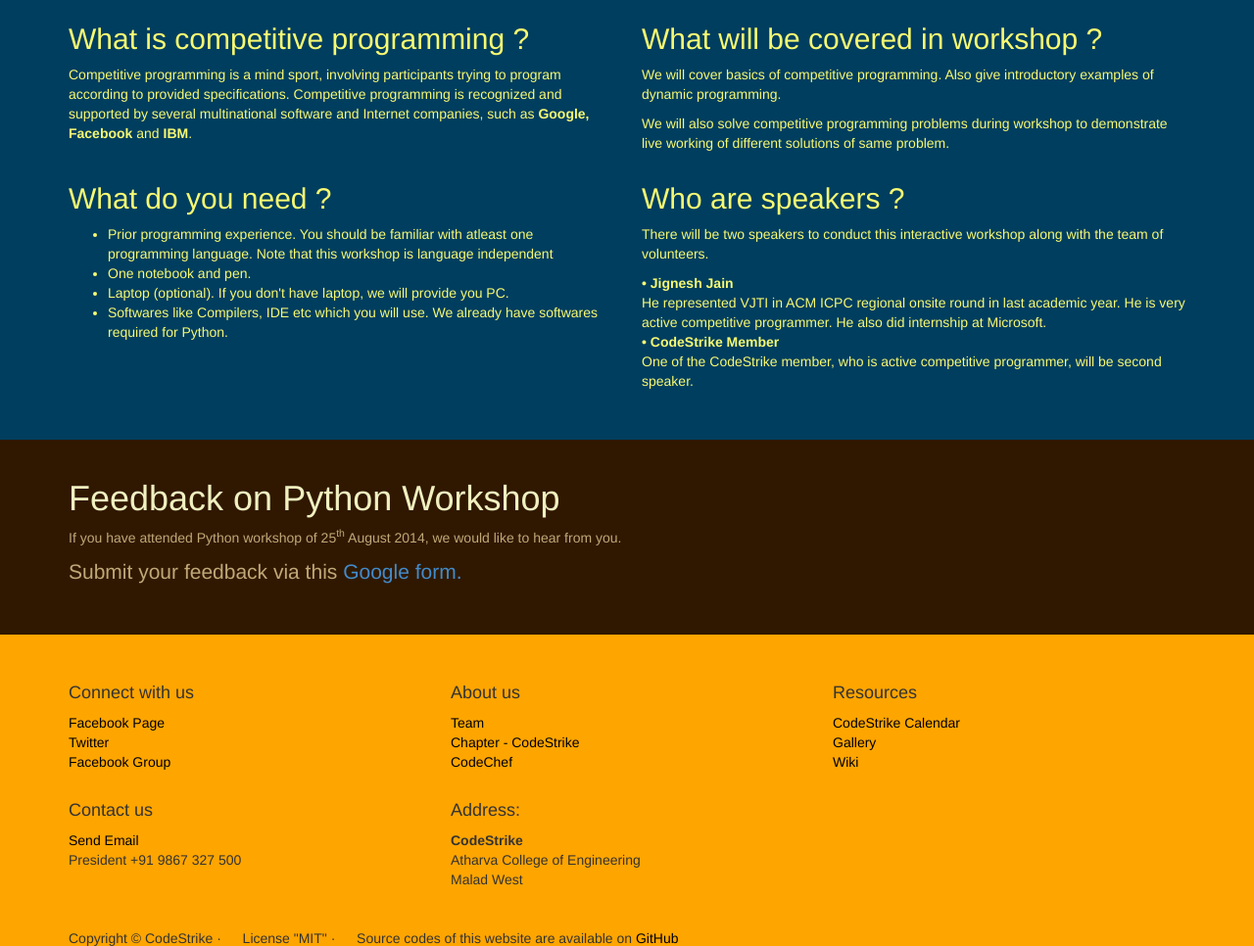
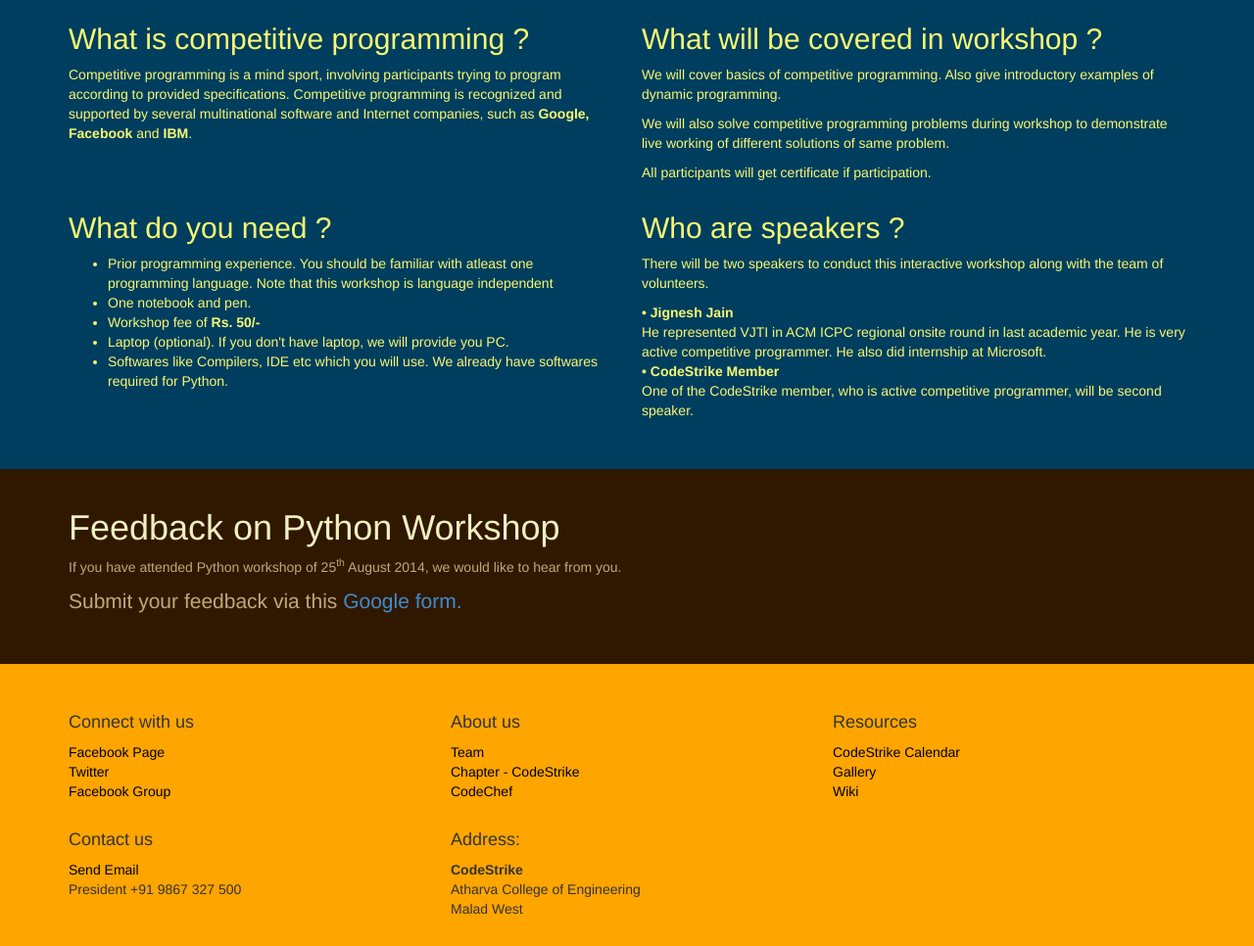
Before and after one commit to codestrike/webstrike, a website: page index.html in a window 1280 px wide. Shown: the part 1271-2237 px from the top of the page at 98% size. Drawn offline with Linux system fonts and the light colour scheme.

Commit message:
Competitive workshop details updated

```diff
--- a/index.html
+++ b/index.html
@@ -134,6 +134,7 @@
           <h2>What will be covered in workshop ?</h2>
           <p>We will cover basics of competitive programming. Also give introductory examples of dynamic programming.</p>
           <p>We will also solve competitive programming problems during workshop to demonstrate live working of different solutions of same problem.</p>
+          <p>All participants will get certificate if participation.</p>
         </div>
       </div>
       <div class="row">
@@ -142,6 +143,7 @@
           <ul>
             <li>Prior programming experience. You should be familiar with atleast one programming language. Note that this workshop is language independent</li>
             <li>One notebook and pen.</li>
+            <li>Workshop fee of <b>Rs. 50/-</b></li>
             <li>Laptop (optional). If you don't have laptop, we will provide you PC.</li>
             <li>Softwares like Compilers, IDE etc which you will use. We already have softwares required for Python.</li>
           </ul>
```
